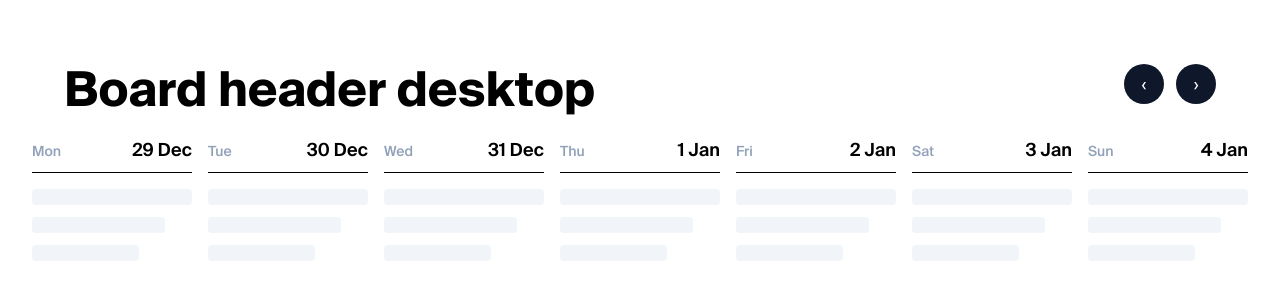
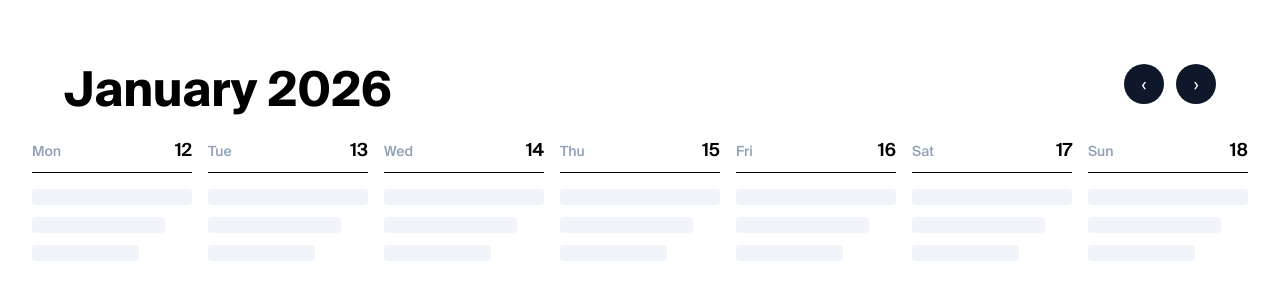
Before and after one commit to hectorRperez/divea-next-app, a Next.js app: page / in a window 1280 px wide. Shown: the top 300 px of the page. Built offline with nearby package versions, Linux system fonts and the light colour scheme.

Commit message:
feat: implement week navigation and display in BoardPage with WeekGrid and BoardHeader components

```diff
--- a/src/app/board/app.tsx
+++ b/src/app/board/app.tsx
@@ -2,16 +2,19 @@
 
 import { WeekGrid } from '@/features/board/components/WeekGrid/WeekGrid';
 import { BoardHeader } from '@/features/board/index';
+import { useBoardWeek } from "@/features/board/hooks/useBoardWeek";
 
 export default function BoardPage() {
+  const {startDate, goNextWeek, goPrevWeek} = useBoardWeek();
+
   return (
     <main className="min-h-screen bg-white">
       <div className="px-4 md:px-8 pt-4 md:pt-8">
-        <BoardHeader />
+        <BoardHeader startDate={startDate} onNext={goNextWeek} onPrev={goPrevWeek} />
       </div>
 
       <div className="px-4 md:px-8 pt-6">
-        <WeekGrid />
+        <WeekGrid startDate={startDate}/>
       </div>
     </main>
   );
--- /dev/null
+++ b/src/app/utils/date.ts
@@ -0,0 +1,7 @@
+function getWeekDays(startDate: Date) {
+    return Array.from({length: 7}).map((_, index) => {
+        const date = new Date(startDate);
+        date.setDate(startDate.getDate() + index);
+        return date;
+    })
+}
--- a/src/features/board/components/BoadHeader.tsx
+++ b/src/features/board/components/BoadHeader.tsx
@@ -3,14 +3,28 @@
 import { BoardHeaderDesktop } from './BoardHeaderDesktop';
 import { BoardHeaderMobile } from './BoardHeaderMobile';
 
-export function BoardHeader() {
+type Props = {
+  startDate: Date;
+  onNext: () => void;
+  onPrev: () => void;
+}
+
+function getMonthLabel(date: Date) {
+  return date.toLocaleDateString('en-US',{
+    month: "long",
+    year: 'numeric'
+  });
+}
+
+export function BoardHeader({startDate, onNext, onPrev}: Props) {
+  const monthLabel = getMonthLabel(startDate);
   return (
     <>
       <div className="block md:hidden">
-        <BoardHeaderMobile monthLabel="Board header mobile" onPrev={() => {}} onNext={() => {}} />
+        <BoardHeaderMobile monthLabel={monthLabel} onPrev={onPrev} onNext={onNext} />
       </div>
       <div className="hidden md:block">
-        <BoardHeaderDesktop monthLabel="Board header desktop" onNext={() => {}} onPrev={() => {}} />
+        <BoardHeaderDesktop monthLabel={monthLabel} onPrev={onPrev} onNext={onNext} />
       </div>
     </>
   );
--- a/src/features/board/components/BoardHeaderDesktop.tsx
+++ b/src/features/board/components/BoardHeaderDesktop.tsx
@@ -10,8 +10,17 @@ export function BoardHeaderDesktop(props: Props) {
       <h1 className="text-5xl font-bold">{props.monthLabel}</h1>
 
       <div className="flex items-center gap-3">
-        <button className="h-10 w-10 rounded-full bg-slate-900 text-white">‹</button>
-        <button className="h-10 w-10 rounded-full bg-slate-900 text-white">›</button>
+        <button
+        onClick={props.onPrev}
+        className="h-10 w-10 rounded-full bg-slate-900 text-white"
+        >‹
+        </button>
+        <button
+          onClick={props.onNext}
+          className="h-10 w-10 rounded-full bg-slate-900 text-white"
+        >
+          ›
+        </button>
       </div>
     </header>
   );
--- a/src/features/board/components/WeekGrid/DayColumn.tsx
+++ b/src/features/board/components/WeekGrid/DayColumn.tsx
@@ -1,21 +1,20 @@
-type Day = {
-  label: string;
-  date: string;
+type DayColumnProps = {
+  day: {
+    date: Date;
+    shortLabel: string;
+    dayNumber: number;
+  };
 };
 
-type Props = {
-  day: Day;
-};
-
-export function DayColumn({ day }: Props) {
+export function DayColumn({ day }: DayColumnProps) {
   return (
     <div className="flex-1">
       {/* Header del día */}
       <div className="mb-4">
         <div className="flex items-baseline justify-between">
-          <span className="text-sm font-medium text-slate-400">{day.label}</span>
+          <span className="text-sm font-medium text-slate-400">{day.shortLabel}</span>
 
-          <span className="text-lg font-semibold text-black">{day.date}</span>
+          <span className="text-lg font-semibold text-black">{day.dayNumber}</span>
         </div>
 
         <div className="mt-2 h-px w-full bg-black" />
--- a/src/features/board/components/WeekGrid/WeekGrid.tsx
+++ b/src/features/board/components/WeekGrid/WeekGrid.tsx
@@ -2,29 +2,34 @@
 
 import { DayColumn } from './DayColumn';
 
-const MOCK_DAYS = [
-  { id: 'mon', label: 'Mon', date: '29 Dec' },
-  { id: 'tue', label: 'Tue', date: '30 Dec' },
-  { id: 'wed', label: 'Wed', date: '31 Dec' },
-  { id: 'thu', label: 'Thu', date: '1 Jan' },
-  { id: 'fri', label: 'Fri', date: '2 Jan' },
-  { id: 'sat', label: 'Sat', date: '3 Jan' },
-  { id: 'sun', label: 'Sun', date: '4 Jan' },
-];
+type Props = {
+  startDate: Date;
+}
 
-export function WeekGrid() {
+export function WeekGrid({startDate}: Props) {
+
+  const days = Array.from({length: 7}).map((_, index) => {
+    const date = new Date(startDate);
+    date.setDate(startDate.getDate() + index);
+
+    return {
+      id: date.toISOString(),
+      date,
+      shortLabel: date.toLocaleDateString('en-US', { weekday: 'short' }),
+      dayNumber: date.getDate(),
+    }
+  })
+
   return (
     <section className="w-full">
       <div className="flex flex-col gap-6 lg:hidden">
         {/* Mobile */}
-        {MOCK_DAYS.map((day) => (
-          <DayColumn key={day.id} day={day} />
-        ))}
+        <h1>hola</h1>
       </div>
 
       {/* Desktop - Kanban layout */}
       <div className="hidden lg:grid lg:grid-cols-7 lg:gap-4 lg:h-[calc(100vh-160px)]">
-        {MOCK_DAYS.map((day) => (
+        {days.map((day) => (
           <DayColumn key={day.id} day={day} />
         ))}
       </div>
--- /dev/null
+++ b/src/features/board/hooks/useBoardWeek.ts
@@ -0,0 +1,35 @@
+'use client'
+import { useState } from "react";
+
+export function useBoardWeek() {
+
+    //fecha inicial
+    const [startDate, setStartDate] = useState(
+        new Date(2026,0,12)
+    );
+
+    const goNextWeek = () => {
+
+        setStartDate((prev) => {
+            console.log(prev);
+            const next = new Date(prev);
+            next.setDate(prev.getDate() + 7);
+            return next;
+        })
+
+    }
+
+    const goPrevWeek = () => {
+        setStartDate((prev) => {
+            const next = new Date(prev);
+            next.setDate(prev.getDate() - 7);
+            return next;
+        })
+    }
+
+    return {
+        startDate,
+        goNextWeek,
+        goPrevWeek
+    }
+}
```
